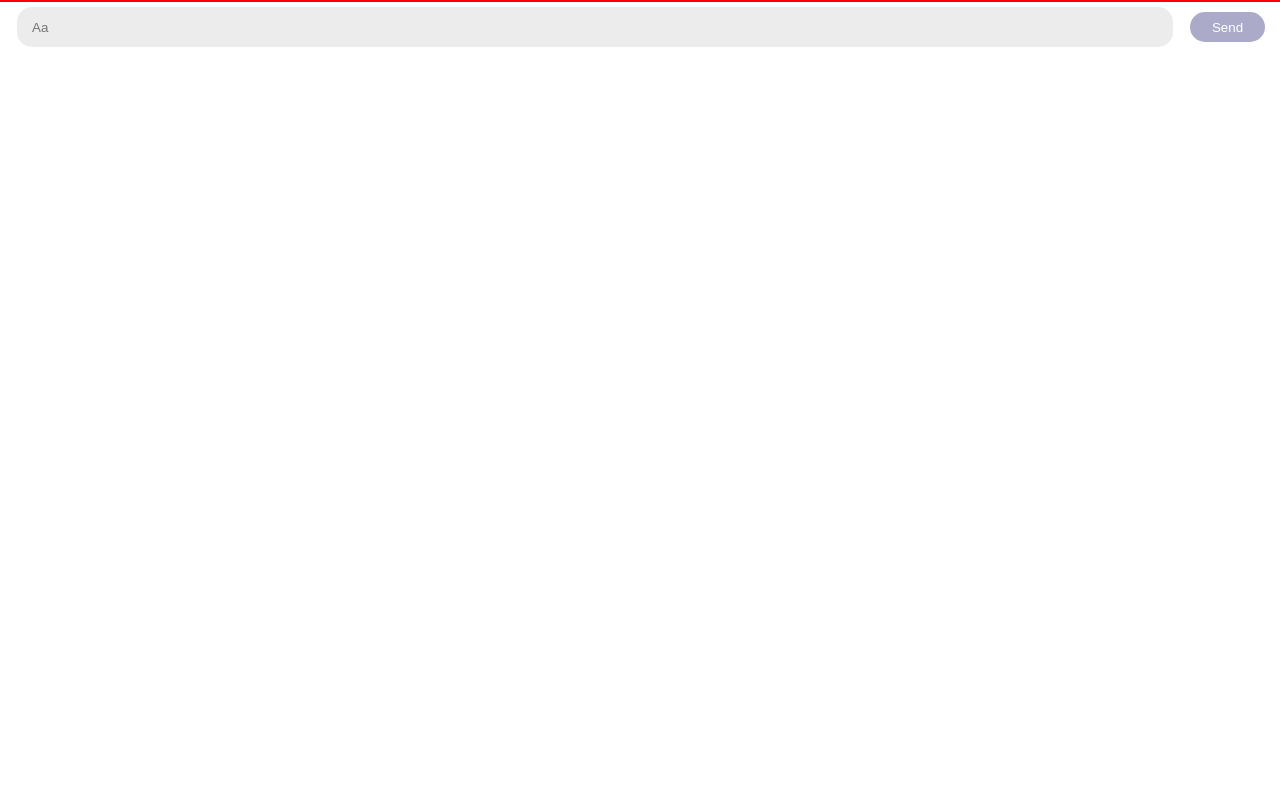
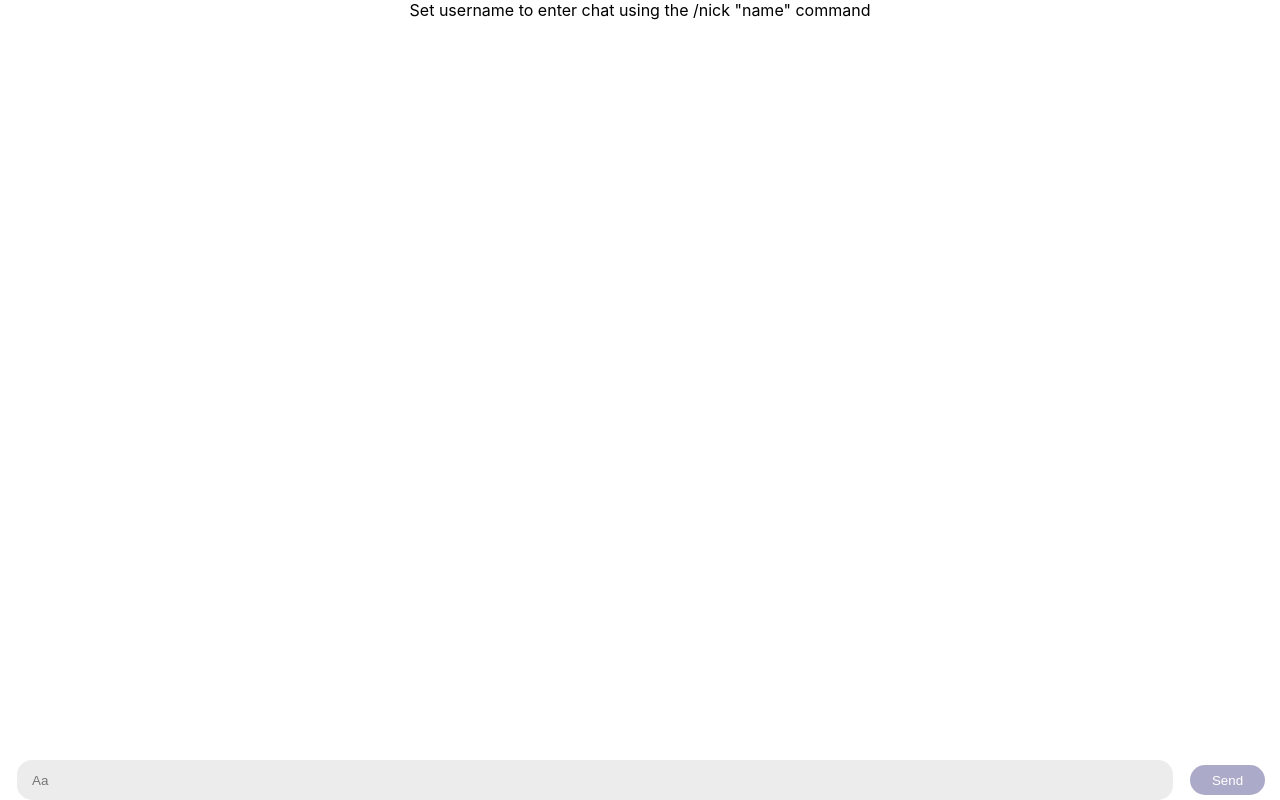
Before and after one commit to nikosgi/chat, a React (Create React App) app in the folder client/: page / in a window 1280 px wide. Built offline with nearby package versions, Linux system fonts and the light colour scheme.

Commit message:
feat: add actions-commands for chat add functionality enter name before starting to chat

```diff
--- a/client/src/App.js
+++ b/client/src/App.js
@@ -5,18 +5,24 @@ import { useState } from 'react';
 
 function App() {
 
+  const [user, setUser] = useState()
   const [messages, setMessages] = useState([])
   const handleSend = message => {
-    const payload = {
-      value: message,
-      timestamp: (new Date()).getTime()
+    const {action, value} = parseMessage(message)
+
+    switch(action){
+      case '/nick': setUser(value); break;
+      case '/oops': deleteLastMessage(); break;
+      case '/think': sendMessage(value,'think'); break;
+      case '/send': sendMessage(value); break;
     }
-    setMessages([payload, ...messages])
+
   }
 
   return (
     <div className="App">
       <Messages
+        user={user}
         messages={messages}
       />
       <Input
--- a/client/src/App/Input/index.css
+++ b/client/src/App/Input/index.css
@@ -1,6 +1,7 @@
 .Input-root {
   margin: 0px 15px;
   display: flex;
+  height: 5vh;
   align-items: center;
 }
 
--- a/client/src/App/Messages/index.css
+++ b/client/src/App/Messages/index.css
@@ -1,3 +1,3 @@
 .Messages {
-    border: 1px solid red;
+    height: 95vh;
 }
--- a/client/src/App/Messages/index.jsx
+++ b/client/src/App/Messages/index.jsx
@@ -1,13 +1,20 @@
 import "./index.css"
 
 const Messages = props => {
-  const { messages } = props;
-  console.log(messages)
+  const { messages, user } = props;
   return (
     <div className="Messages">
-      {messages.map( m => (
-        <div key={m.timestamp}>{m.value}</div>
-      ))}
+      { user
+        ?
+          messages.map( m => (
+            <div key={m.timestamp}>{m.value}</div>
+          ))
+        :
+          <div>
+          Set username to enter chat using the /nick "name" command
+        </div>
+      }
+
     </div>
   )
 }
```
